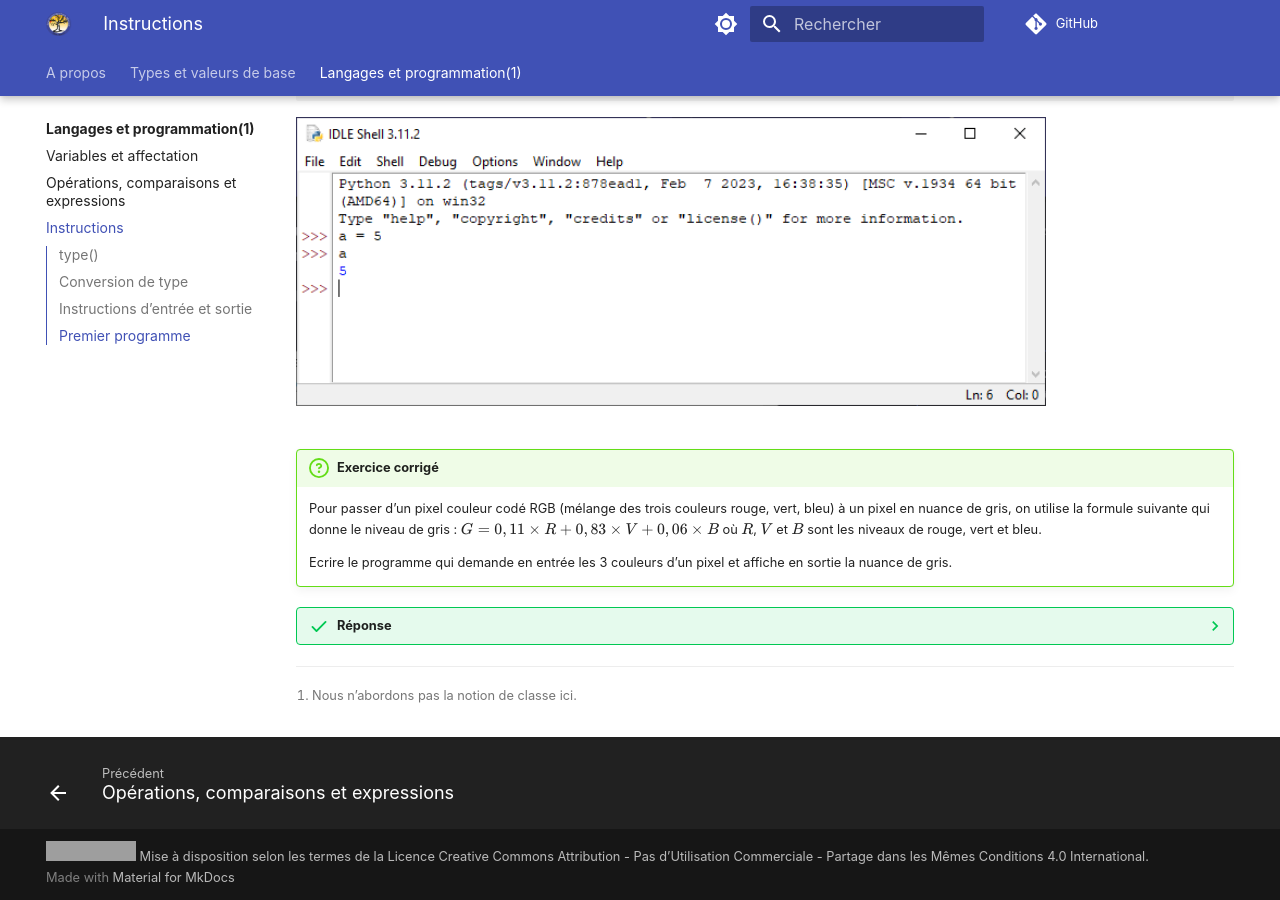
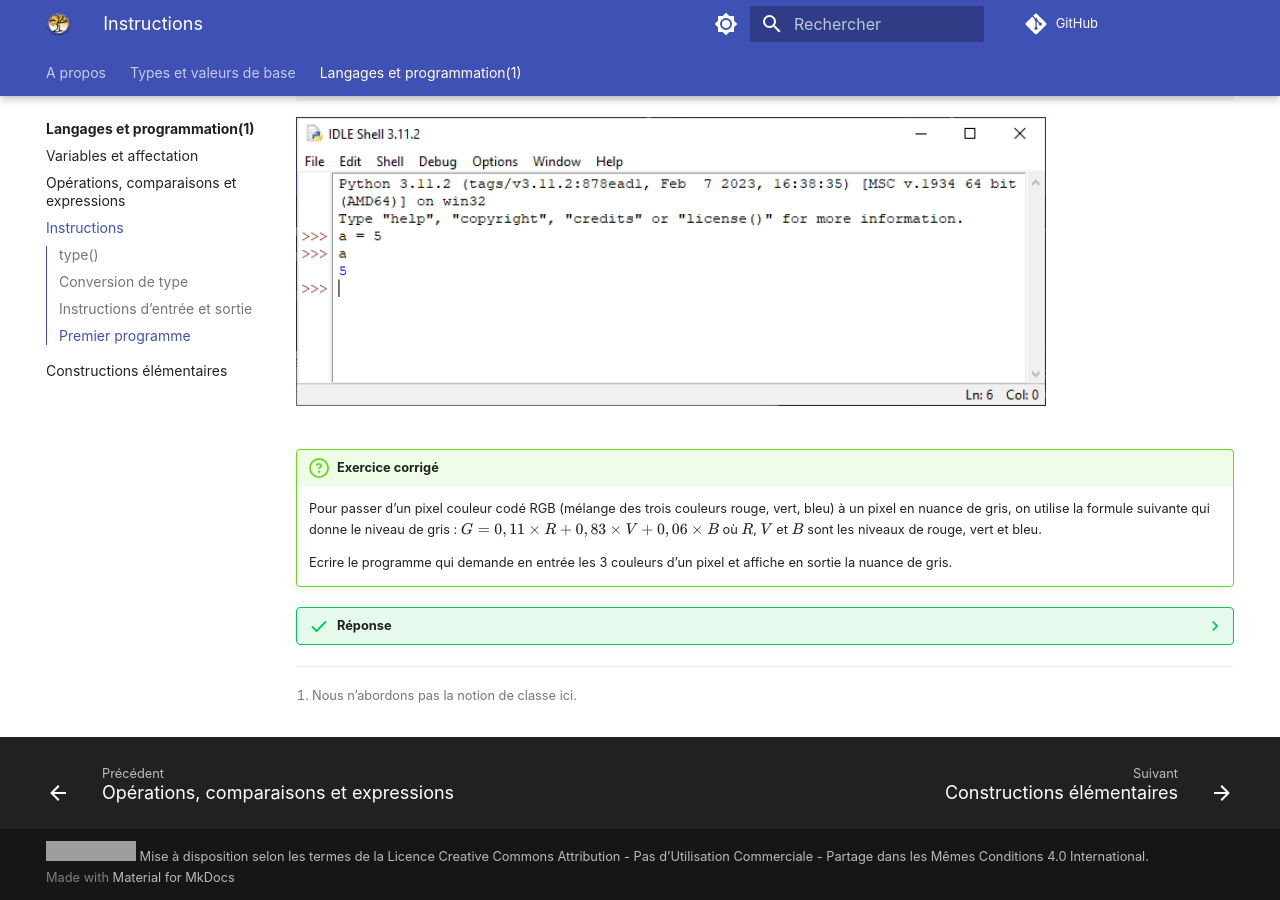
Before and after one commit to eipaca/NSI-1, an MkDocs documentation site: the page built from docs/langages-et-programmation/3-instructions.md, in a window 1280 px wide and 900 px high, scrolled down 4474 px. Built offline with MkDocs 1.6.1 and Material for MkDocs 9.7.7, drawn with Linux system fonts in a browser that asks for light colours; emoji names are drawn with the system emoji font; comment, search, counter and statistics services are not loaded; grey boxes are pictures that could not be loaded.

Commit message:
Update mkdocs.yml

```diff
--- a/mkdocs.yml
+++ b/mkdocs.yml
@@ -145,7 +145,7 @@ nav:
     - Variables et affectation: langages-et-programmation/1-variables-affectation.md
     - Opérations, comparaisons et expressions: langages-et-programmation/2-operations-comparaisons-expressions.md
     - Instructions: langages-et-programmation/3-instructions.md
-  #  - Constructions élémentaires: langages-et-programmation/4-constructions-elementaires.md
+    - Constructions élémentaires: langages-et-programmation/4-constructions-elementaires.md
   #  - Appel de fonctions: langages-et-programmation/5-fonctions.md
   #  - Modules et bibliothèques: langages-et-programmation/6-modules-bibliotheques.md
   #  - Mise au point des programmes et gestion des bugs: langages-et-programmation/7-mise-au-point-gestion-bugs.md
```
